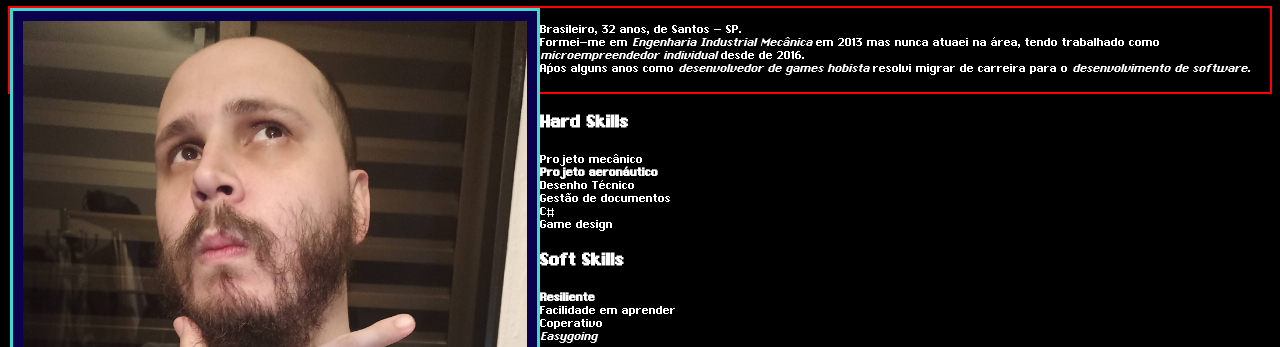
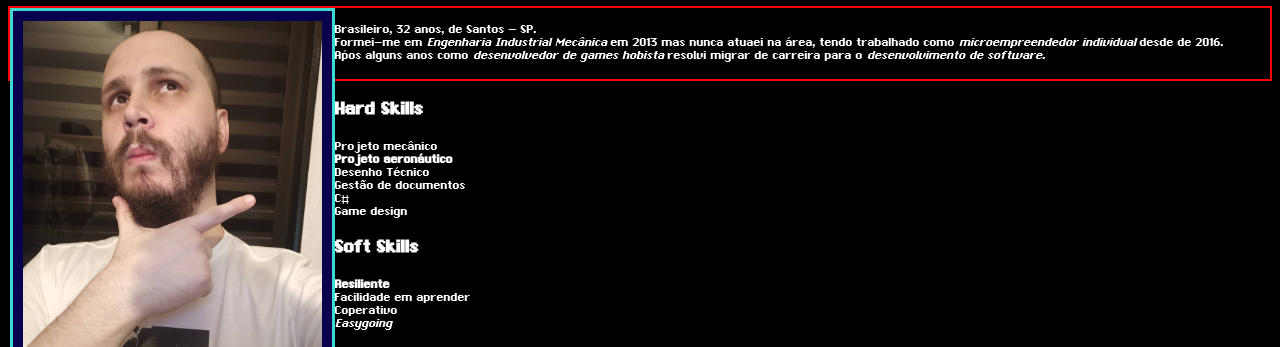
Before and after one commit to Wagner-BWG/Wagner-BWG.github.io, a plain HTML site: page index.html in a window 1280 px wide. Shown: the part 207-554 px from the top of the page. Drawn offline with Linux system fonts and the light colour scheme; a web font is replaced by a local one.

Commit message:
mudado o controlador de tamanho do .img_container de width para height

```diff
--- a/style.css
+++ b/style.css
@@ -49,7 +49,8 @@ h1
 
 .img_container {
 	position: relative;
-	width: 40%;
+	height: 400px;
+	max-width: 40%;
 	float: left;
 	padding: 10px;
 	background-color: rgb(9, 1, 77);
@@ -58,7 +59,8 @@ h1
 
   .portrait {
 	display: block;
-	width: 100%;
+	height: 100%;
+	width: auto;
   }
 
   .overlay {
```
